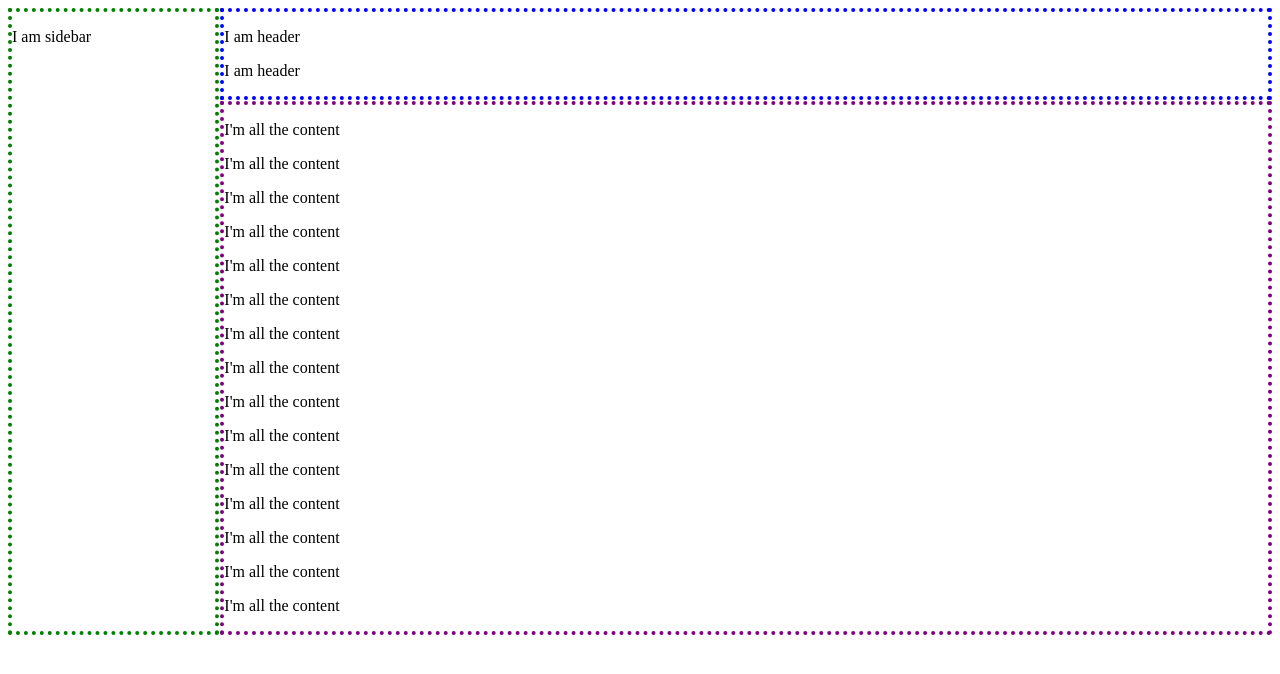
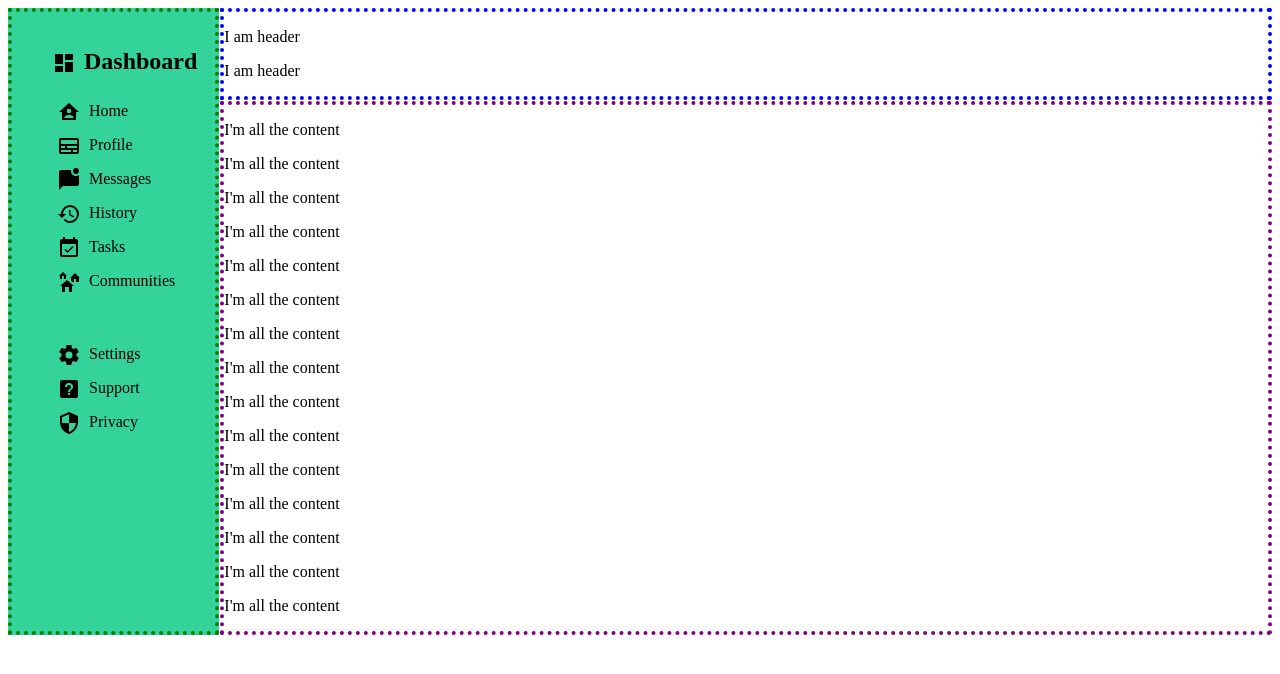
Before and after one commit to AngryGrizzlyBear/Odin-Project-Admin-Dashboard, a plain HTML site: page index.html in a window 1280 px wide. Drawn offline with Linux system fonts and the light colour scheme.

Commit message:
Completed Sidebar

```diff
--- a/index.html
+++ b/index.html
@@ -11,7 +11,21 @@
 <body>
   <div class="container">
     <div class="sidebar">
-      <p>I am sidebar</p>
+
+      <ul>
+        <h2><svg class="icon"xmlns="http://www.w3.org/2000/svg" viewBox="0 0 24 24"><title>view-dashboard</title><path d="M13,3V9H21V3M13,21H21V11H13M3,21H11V15H3M3,13H11V3H3V13Z" /></svg>Dashboard</h2>
+        <li><svg class="icon" xmlns="http://www.w3.org/2000/svg" viewBox="0 0 24 24"><title>home-account</title><path d="M12,3L2,12H5V20H19V12H22L12,3M12,8.75A2.25,2.25 0 0,1 14.25,11A2.25,2.25 0 0,1 12,13.25A2.25,2.25 0 0,1 9.75,11A2.25,2.25 0 0,1 12,8.75M12,15C13.5,15 16.5,15.75 16.5,17.25V18H7.5V17.25C7.5,15.75 10.5,15 12,15Z" /></svg>Home</li>
+        <li><svg class="icon" xmlns="http://www.w3.org/2000/svg" viewBox="0 0 24 24"><title>id-card</title><path d="M4 4C2.89 4 2 4.89 2 6V18C2 19.11 2.89 20 4 20H20C21.11 20 22 19.11 22 18V6C22 4.89 21.11 4 20 4H4M4 6H20V10H4V6M4 12H8V14H4V12M10 12H20V14H10V12M4 16H14V18H4V16M16 16H20V18H16V16Z" /></svg>Profile</li>
+        <li><svg class="icon" xmlns="http://www.w3.org/2000/svg" viewBox="0 0 24 24"><title>message-badge</title><path d="M22 7V16C22 17.1 21.1 18 20 18H6L2 22V4C2 2.9 2.9 2 4 2H14.1C14 2.3 14 2.7 14 3C14 5.8 16.2 8 19 8C20.1 8 21.2 7.6 22 7M16 3C16 4.7 17.3 6 19 6S22 4.7 22 3 20.7 0 19 0 16 1.3 16 3Z" /></svg>Messages</li>
+        <li><svg class="icon" xmlns="http://www.w3.org/2000/svg" viewBox="0 0 24 24"><title>history</title><path d="M13.5,8H12V13L16.28,15.54L17,14.33L13.5,12.25V8M13,3A9,9 0 0,0 4,12H1L4.96,16.03L9,12H6A7,7 0 0,1 13,5A7,7 0 0,1 20,12A7,7 0 0,1 13,19C11.07,19 9.32,18.21 8.06,16.94L6.64,18.36C8.27,20 10.5,21 13,21A9,9 0 0,0 22,12A9,9 0 0,0 13,3" /></svg>History</li>
+        <li><svg class="icon" xmlns="http://www.w3.org/2000/svg" viewBox="0 0 24 24"><title>calendar-check</title><path d="M19,19H5V8H19M19,3H18V1H16V3H8V1H6V3H5C3.89,3 3,3.9 3,5V19A2,2 0 0,0 5,21H19A2,2 0 0,0 21,19V5A2,2 0 0,0 19,3M16.53,11.06L15.47,10L10.59,14.88L8.47,12.76L7.41,13.82L10.59,17L16.53,11.06Z" /></svg>Tasks</li>
+        <li><svg class="icon" xmlns="http://www.w3.org/2000/svg" viewBox="0 0 24 24"><title>home-group</title><path d="M17,16H15V22H12V17H8V22H5V16H3L10,10L17,16M6,2L10,6H9V9H7V6H5V9H3V6H2L6,2M18,3L23,8H22V12H19V9H17V12H15.34L14,10.87V8H13L18,3Z" /></svg>Communities</li>
+      </ul>
+      <ul>
+        <li><svg class="icon" xmlns="http://www.w3.org/2000/svg" viewBox="0 0 24 24"><title>cog</title><path d="M12,15.5A3.5,3.5 0 0,1 8.5,12A3.5,3.5 0 0,1 12,8.5A3.5,3.5 0 0,1 15.5,12A3.5,3.5 0 0,1 12,15.5M19.43,12.97C19.47,12.65 19.5,12.33 19.5,12C19.5,11.67 19.47,11.34 19.43,11L21.54,9.37C21.73,9.22 21.78,8.95 21.66,8.73L19.66,5.27C19.54,5.05 19.27,4.96 19.05,5.05L16.56,6.05C16.04,5.66 15.5,5.32 14.87,5.07L14.5,2.42C14.46,2.18 14.25,2 14,2H10C9.75,2 9.54,2.18 9.5,2.42L9.13,5.07C8.5,5.32 7.96,5.66 7.44,6.05L4.95,5.05C4.73,4.96 4.46,5.05 4.34,5.27L2.34,8.73C2.21,8.95 2.27,9.22 2.46,9.37L4.57,11C4.53,11.34 4.5,11.67 4.5,12C4.5,12.33 4.53,12.65 4.57,12.97L2.46,14.63C2.27,14.78 2.21,15.05 2.34,15.27L4.34,18.73C4.46,18.95 4.73,19.03 4.95,18.95L7.44,17.94C7.96,18.34 8.5,18.68 9.13,18.93L9.5,21.58C9.54,21.82 9.75,22 10,22H14C14.25,22 14.46,21.82 14.5,21.58L14.87,18.93C15.5,18.67 16.04,18.34 16.56,17.94L19.05,18.95C19.27,19.03 19.54,18.95 19.66,18.73L21.66,15.27C21.78,15.05 21.73,14.78 21.54,14.63L19.43,12.97Z" /></svg>Settings</li>
+        <li><svg class="icon" xmlns="http://www.w3.org/2000/svg" viewBox="0 0 24 24"><title>help-box</title><path d="M11,18H13V16H11V18M12,6A4,4 0 0,0 8,10H10A2,2 0 0,1 12,8A2,2 0 0,1 14,10C14,12 11,11.75 11,15H13C13,12.75 16,12.5 16,10A4,4 0 0,0 12,6M5,3H19A2,2 0 0,1 21,5V19A2,2 0 0,1 19,21H5A2,2 0 0,1 3,19V5A2,2 0 0,1 5,3Z" /></svg>Support</li>
+        <li><svg class="icon" xmlns="http://www.w3.org/2000/svg" viewBox="0 0 24 24"><title>security</title><path d="M12,12H19C18.47,16.11 15.72,19.78 12,20.92V12H5V6.3L12,3.19M12,1L3,5V11C3,16.55 6.84,21.73 12,23C17.16,21.73 21,16.55 21,11V5L12,1Z" /></svg>Privacy</li>
+      </ul>
     </div>
     <div class="header">
       <p>I am header</p>
--- a/styles.css
+++ b/styles.css
@@ -6,9 +6,28 @@
 }
 
 .sidebar {
+    background-color: #34d399;
     border: dotted green 4px;
     grid-column: 1 / 3; /* Takes up the first two columns */
     grid-row: 1 / -1;   /* Spans all rows */
+    display: grid;
+    grid-template-columns: repeat(1, 1fr);
+    grid-template-rows: repeat(2, 1fr);
+
+}
+
+
+ul {
+    grid-row-start: 1;
+    list-style-type: none;
+}
+
+ul:nth-child(2) {
+    grid-row-start: 2;
+}
+
+li {
+    padding: 5px;
 }
 
 .header {
@@ -22,3 +41,10 @@
     grid-column: 3;      /* Placed in the third column */
     grid-row: 2 / -1;    /* Starts right below the header */
 }
+
+.icon {
+    width: 24px;  /* Set the width */
+    height: 24px; /* Set the height */
+    vertical-align: middle; /* Aligns the icon vertically with text */
+    margin-right: 8px; /* Space between the icon and text */
+}
```
